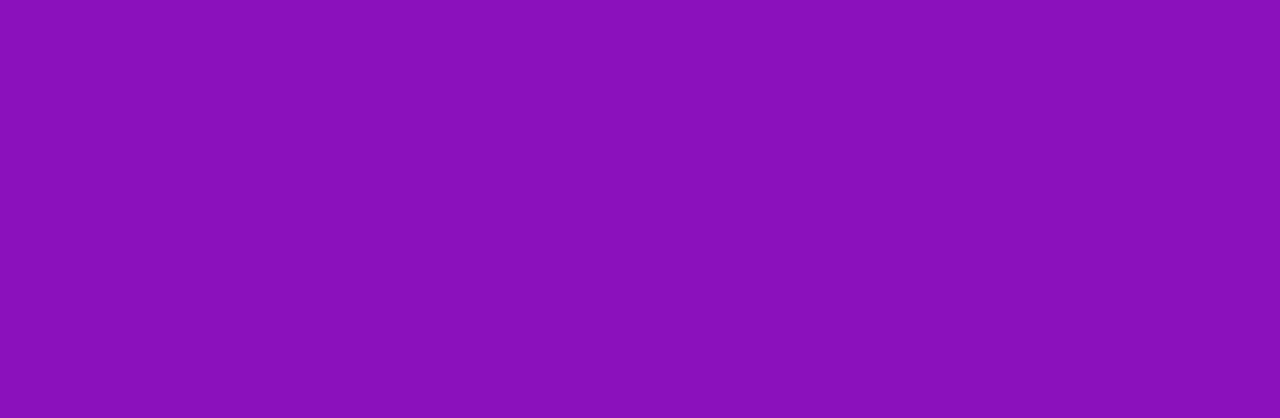
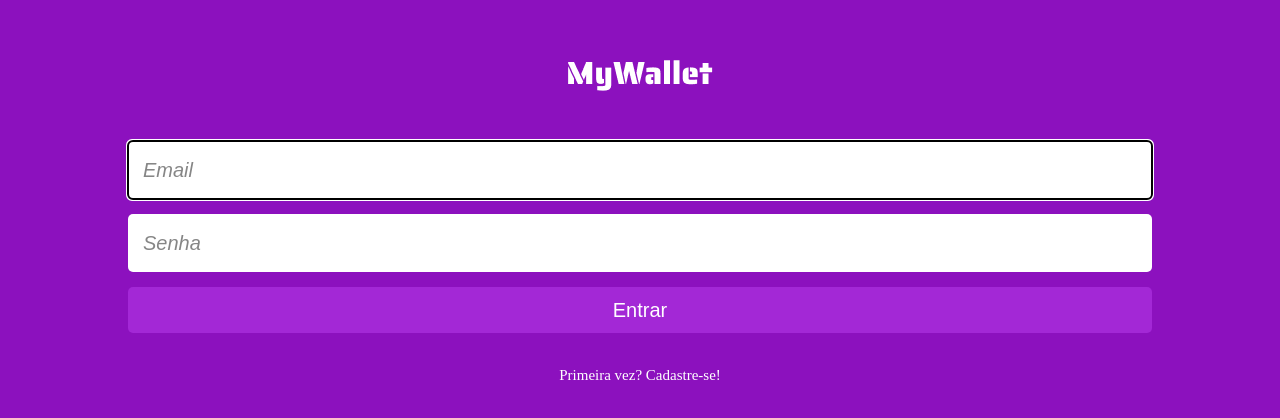
Before and after one commit to GustavoHartmann/projeto14-mywallet-front, a React (Create React App) app: page / in a window 1280 px wide. Before the commit this address had no page. Shown: the part 190-608 px from the top of the page. Built offline with nearby package versions, Linux system fonts and the light colour scheme.

Commit message:
feat: sign-in layout and functions

```diff
--- /dev/null
+++ b/src/components/AuthContext.js
@@ -0,0 +1,18 @@
+import { createContext, useState } from "react";
+
+export const AuthContext = createContext({});
+
+export default function AuthProvider({ children }) {
+  const [token, setToken] = useState("");
+
+  return (
+    <AuthContext.Provider
+      value={{
+        token,
+        setToken,
+      }}
+    >
+      {children}
+    </AuthContext.Provider>
+  );
+}
--- a/src/pages/App.js
+++ b/src/pages/App.js
@@ -1,16 +1,21 @@
 import { BrowserRouter, Route, Routes } from "react-router-dom";
 import GlobalStyle from "../styles/GlobalStyle";
 import GlobalStyleReset from "../styles/GlobalStyleReset";
+import SignIn from "./Sign-in";
 import SignUp from "./Sign-up";
+import AuthProvider from "../components/AuthContext";
 
 export default function App() {
   return (
     <BrowserRouter>
       <GlobalStyleReset />
       <GlobalStyle />
-      <Routes>
-        <Route path="/sign-up" element={<SignUp />} />
-      </Routes>
+      <AuthProvider>
+        <Routes>
+          <Route path="/" element={<SignIn />} />
+          <Route path="/sign-up" element={<SignUp />} />
+        </Routes>
+      </AuthProvider>
     </BrowserRouter>
   );
 }
--- /dev/null
+++ b/src/pages/Sign-in/index.jsx
@@ -0,0 +1,65 @@
+import SignInContainer from "./styles";
+import logo from "../../images/MyWallet-logo.png";
+import FormContainer from "../../styles/FormContainer";
+import { Link, useNavigate } from "react-router-dom";
+import { useContext, useState } from "react";
+import axios from "axios";
+import Swal from "sweetalert2";
+import { AuthContext } from "../../components/AuthContext";
+
+export default function SignIn() {
+  const [inputEmail, setInputEmail] = useState("");
+  const [inputPassword, setInputPassword] = useState("");
+
+  const navigate = useNavigate();
+  const { setToken } = useContext(AuthContext);
+
+  async function makeSignIn(e) {
+    e.preventDefault();
+    const url = "http://localHost:5000/sign-in";
+
+    try {
+      const response = await axios.post(url, {
+        email: inputEmail,
+        password: inputPassword,
+      });
+
+      setToken(response.data.token);
+
+      navigate("/statements");
+    } catch (err) {
+      console.log(err);
+      Swal.fire({
+        icon: "error",
+        title: err.response.data.message,
+      });
+    }
+  }
+
+  return (
+    <SignInContainer>
+      <img src={logo} alt="Logo" />
+      <FormContainer onSubmit={makeSignIn}>
+        <input
+          type="email"
+          value={inputEmail}
+          onChange={(e) => setInputEmail(e.target.value)}
+          placeholder="Email"
+          required
+          autoFocus
+        />
+        <input
+          type="password"
+          value={inputPassword}
+          onChange={(e) => setInputPassword(e.target.value)}
+          placeholder="Senha"
+          required
+        />
+        <button type="submit">Entrar</button>
+        <Link to={"/sign-up"}>
+          <p>Primeira vez? Cadastre-se!</p>
+        </Link>
+      </FormContainer>
+    </SignInContainer>
+  );
+}
--- /dev/null
+++ b/src/pages/Sign-in/styles.jsx
@@ -0,0 +1,13 @@
+import styled from "styled-components";
+
+const SignInContainer = styled.div`
+  width: 80%;
+
+  margin: 250px auto;
+
+  display: flex;
+  flex-direction: column;
+  align-items: center;
+`;
+
+export default SignInContainer;
```
